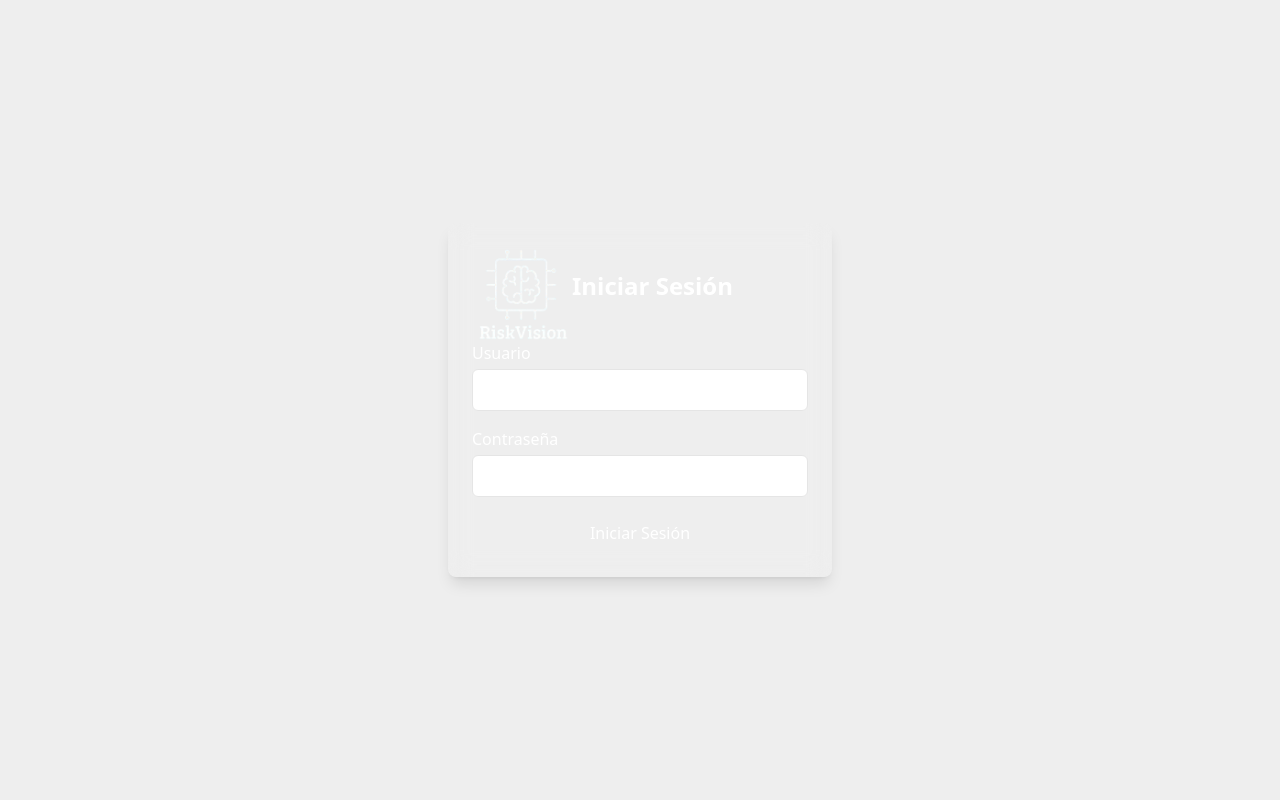
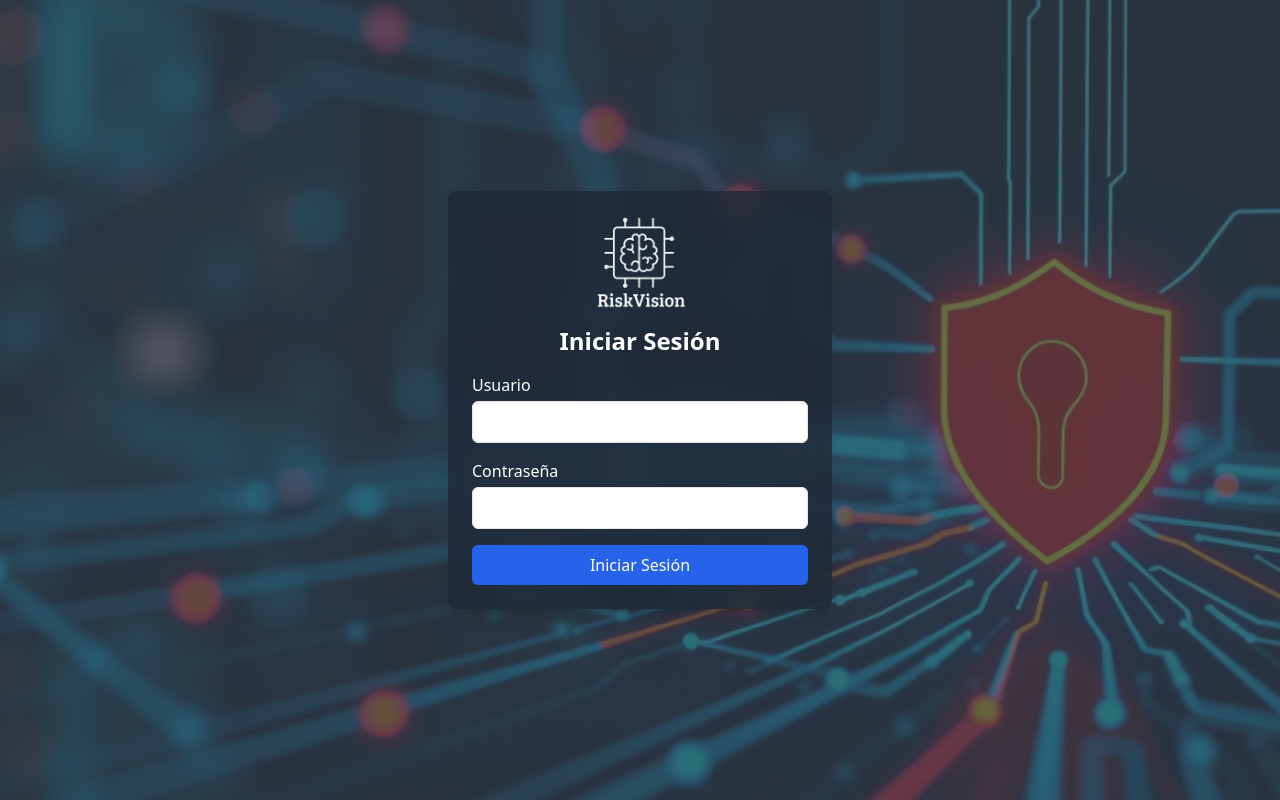
Before and after one commit to RiskVision/RiskVision, a React (Create React App) app in the folder riskvision-front/: page / in a window 1280 px wide. Built offline with nearby package versions, Linux system fonts and the light colour scheme.

Commit message:
login modificado con fondo con opacidad y diferentes colores

```diff
--- /dev/null
+++ b/riskvision-front/src/pages/Inicio de sesion/login.css
@@ -0,0 +1,16 @@
+.bg-banner {
+  background-image: url('../../components/images/banner.png'); /* Reemplaza con la ruta de tu imagen */
+  background-size: cover;
+  background-position: center;
+  position: relative;
+}
+
+.bg-overlay {
+  position: absolute;
+  top: 0;
+  left: 0;
+  width: 100%;
+  height: 100%;
+  background-color: rgba(53, 67, 75, 0.759); /* Ajusta la opacidad según sea necesario */
+  z-index: 1;
+}
--- a/riskvision-front/src/pages/Inicio de sesion/login.jsx
+++ b/riskvision-front/src/pages/Inicio de sesion/login.jsx
@@ -2,6 +2,7 @@ import React, { useState } from 'react';
 import axios from 'axios';
 import rvlogo from '../../components/images/logo-white.png';
 import { useNavigate } from 'react-router-dom';
+import './login.css'; // Importar la clase CSS
 
 const Login = () => {
   const [user, setUser] = useState('');
@@ -36,17 +37,18 @@ const Login = () => {
   };
 
   return (
-    <div className='bg-banner bg-cover'>
-      <div className="flex items-center justify-center min-h-screen text-white">
-        <div className="backdrop-blur-md bg-white/0 p-6 rounded-lg w-96 shadow-lg ring-black/5">
-          <div className='flex items-center'>
+    <div className='bg-banner'>
+      <div className="bg-overlay"></div> {/* Overlay con opacidad */}
+      <div className="flex items-center justify-center min-h-screen text-white relative z-10">
+        <div className="backdrop-blur-md bg-gray-800/80 p-6 rounded-lg w-96 shadow-lg ring-black/5"> {/* Cambiar el fondo a gris oscuro con opacidad */}
+          <div className='flex items-center justify-center mb-4'>
             <img src={rvlogo} alt='logo' width={100}/>
-            <h2 className="text-2xl font-bold mb-4 text-center">Iniciar Sesión</h2>
           </div>
+          <h2 className="text-2xl font-bold mb-4 text-center text-white">Iniciar Sesión</h2> {/* Cambiar el color del texto a blanco */}
           {error && <p className="text-red-500 text-sm">{error}</p>}
           <form onSubmit={handleSubmit}>
             <div className="mb-4">
-              <label className="block" htmlFor="user">Usuario</label>
+              <label className="block text-white" htmlFor="user">Usuario</label> {/* Cambiar el color del texto a blanco */}
               <input
                 type="text"
                 id="user"
@@ -58,7 +60,7 @@ const Login = () => {
               />
             </div>
             <div className="mb-4">
-              <label className="block" htmlFor="password">Contraseña</label>
+              <label className="block text-white" htmlFor="password">Contraseña</label> {/* Cambiar el color del texto a blanco */}
               <input
                 type="password"
                 id="password"
@@ -71,7 +73,7 @@ const Login = () => {
             </div>
             <button
               type="submit"
-              className={`backdrop-blur-md w-full bg-508C9B text-white py-2 rounded-md hover:bg-134B70 ${loading ? 'cursor-not-allowed' : ''}`}
+              className={`backdrop-blur-md w-full bg-blue-600 text-white py-2 rounded-md hover:bg-blue-700 ${loading ? 'cursor-not-allowed' : ''}`}
               disabled={loading} // Disable button while loading
             >
               {loading ? 'Cargando...' : 'Iniciar Sesión'} {/* Show loading text */}
```
